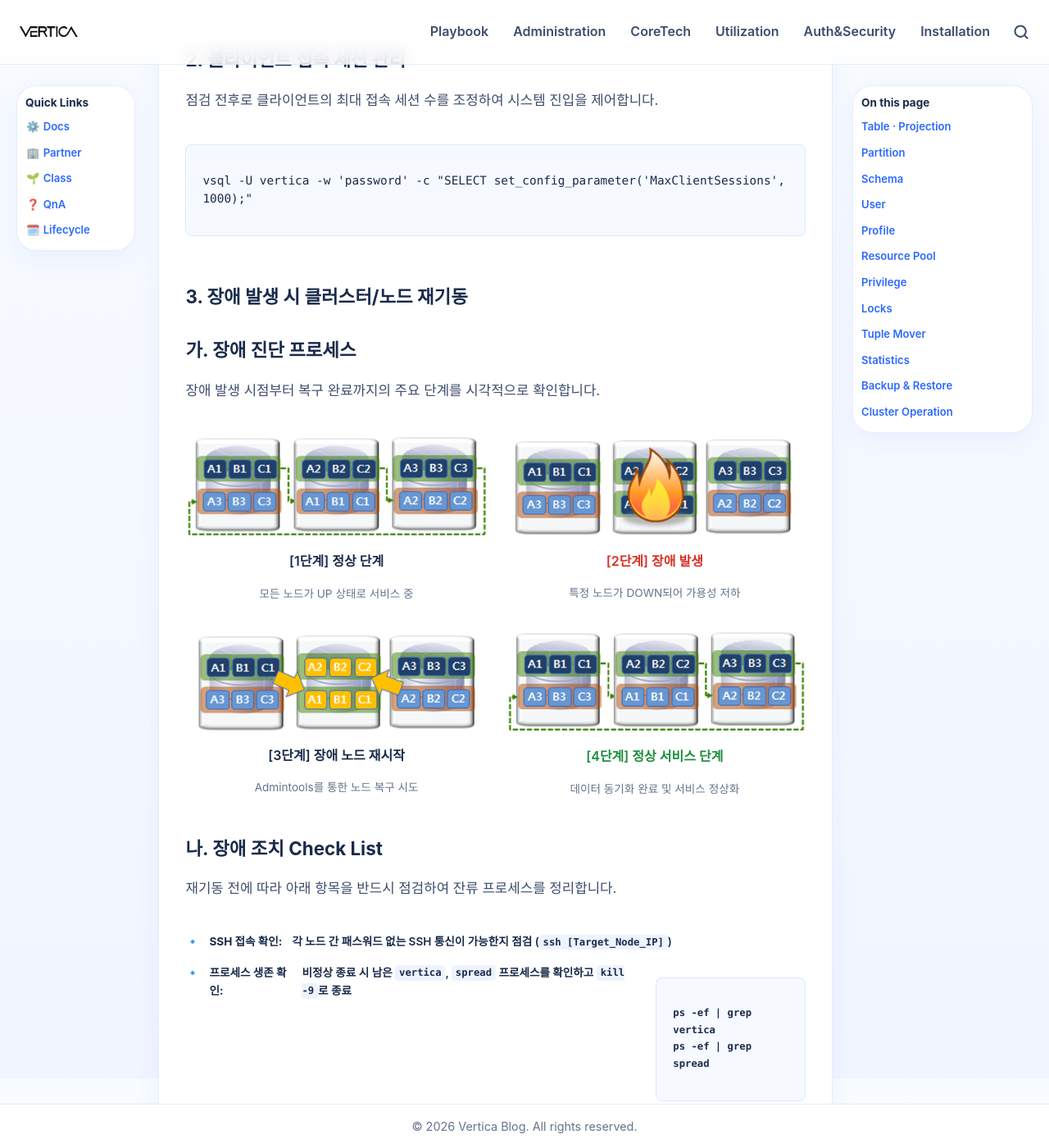
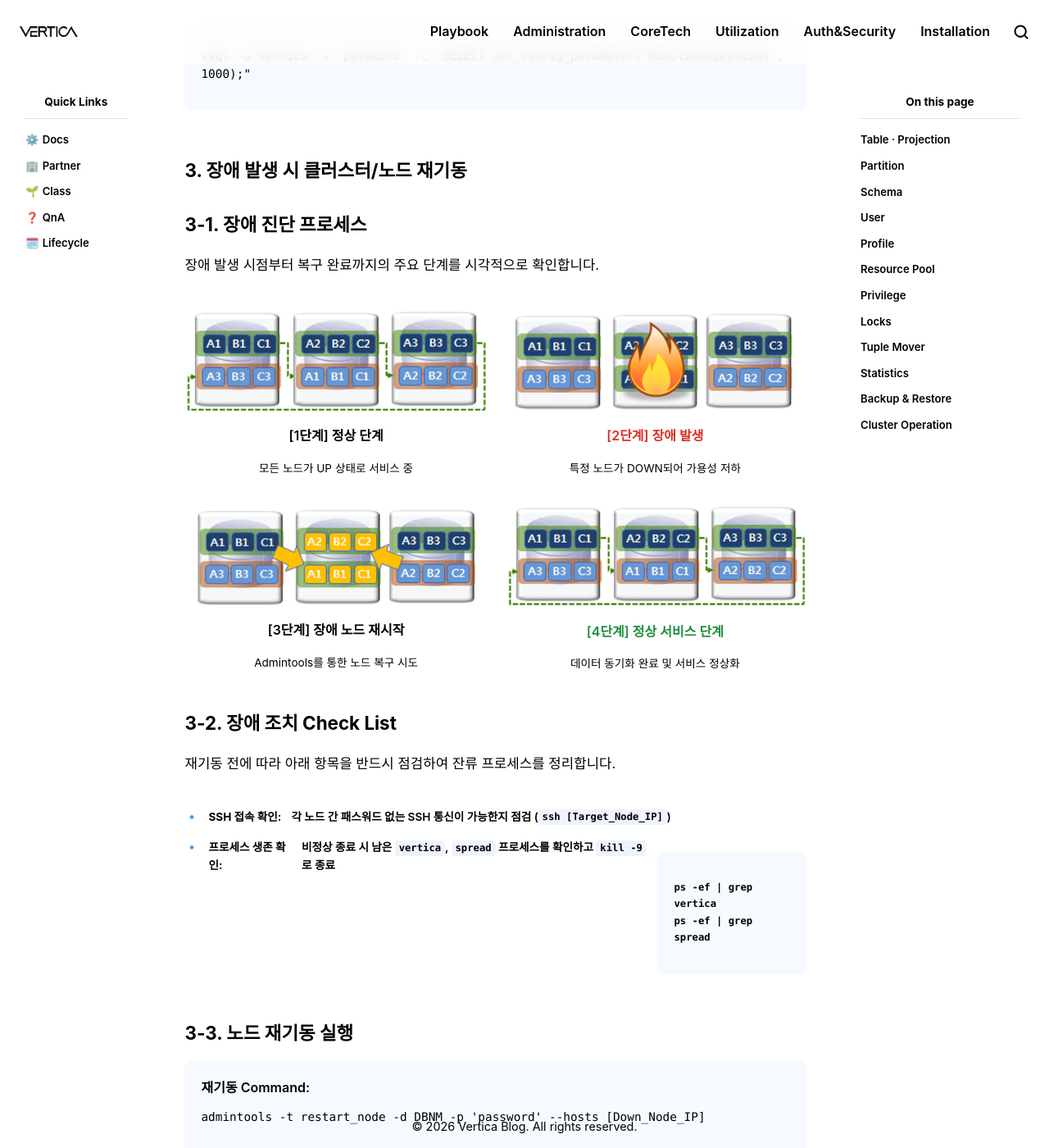
Before and after one commit to JIN0326/vertica_blog, a Jekyll site: the page built from 02administration.md, in a window 1280 px wide and 1400 px high, scrolled down 32285 px. Shown: the whole window at 82% size. Built offline with Jekyll 4.4.1, drawn with Linux system fonts in a browser that asks for light colours; our own code applies the rules of GitHub Pages for plain Markdown files; some of the changed text lies outside the part shown.

Commit message:
Update blog content and styling

```diff
--- a/02administration.md
+++ b/02administration.md
@@ -1179,7 +1179,7 @@
   <div class="architecture-subsection">
     <h3 class="section-subtitle">3. 장애 발생 시 클러스터/노드 재기동</h3>
 
-    <h4 class="section-subtitle">가. 장애 진단 프로세스</h4>
+    <h4 class="section-subtitle">3-1. 장애 진단 프로세스</h4>
     <p class="section-description">장애 발생 시점부터 복구 완료까지의 주요 단계를 시각적으로 확인합니다.</p>
 
     <div class="process-grid">
@@ -1205,7 +1205,7 @@
       </div>
     </div>
 
-    <h4 class="section-subtitle">나. 장애 조치 Check List</h4>
+    <h4 class="section-subtitle">3-2. 장애 조치 Check List</h4>
     <p class="section-description">재기동 전에 따라 아래 항목을 반드시 점검하여 잔류 프로세스를 정리합니다.</p>
     <ul class="feature-list">
       <li>
@@ -1220,13 +1220,13 @@
       </li>
     </ul>
 
-    <h4 class="section-subtitle">다. 노드 재기동 실행</h4>
+    <h4 class="section-subtitle">3-3. 노드 재기동 실행</h4>
     <div class="syntax-box">
       <strong>재기동 Command:</strong>
       <pre><code>admintools -t restart_node -d DBNM -p 'password' --hosts [Down_Node_IP]</code></pre>
     </div>
 
-    <h4 class="section-subtitle">라. 기동 모니터링</h4>
+    <h4 class="section-subtitle">3-4. 기동 모니터링</h4>
     <div class="syntax-box">
       <strong>로그 확인:</strong>
       <pre><code>tail -f /catalog/DBNM/v_dbnm_node00XX_catalog/startup.log</code></pre>
--- a/assets/css/style.css
+++ b/assets/css/style.css
@@ -1,4 +1,4 @@
-:root {
+﻿:root {
   --bg-gradient: linear-gradient(180deg, #f8fbff 0%, #f0f5ff 100%);
   --text: #1a2b4b;
   --sub: #3e4d6b;
@@ -77,7 +77,7 @@
 }
 
 .brand img {
-  height: 27px;
+  height: 32px;
   width: auto;
 }
 
@@ -522,9 +522,12 @@
   margin-top: 0;
   font-size: 0.85rem;
   color: var(--text);
-  margin-bottom: 0.5rem;
   font-weight: 700;
   line-height: 1.2;
+  text-align: center;
+  border-bottom: 1px solid #e0e0e0;
+  padding-bottom: 0.75rem;
+  margin-bottom: 0.75rem;
 }
 
 .sidebar-panel ul {
--- a/search.json
+++ b/search.json
@@ -7,7 +7,7 @@
   {
     "title": {{ page.title | jsonify }},
     "url": {{ page.url | relative_url | jsonify }},
-    "content": {{ page.content | strip_html | strip_newlines | jsonify }}
+    "content": {{ page.description | append: ' ' | append: page.content | strip_html | strip_newlines | jsonify }}
   }{% unless forloop.last %},{% endunless %}
   {% endfor %}
 ]
```
Also changed, not shown: 03coretech.md (+1 -1 lines), assets/images/Vertica5tech_1.png, assets/images/Vertica5tech_3.png.
